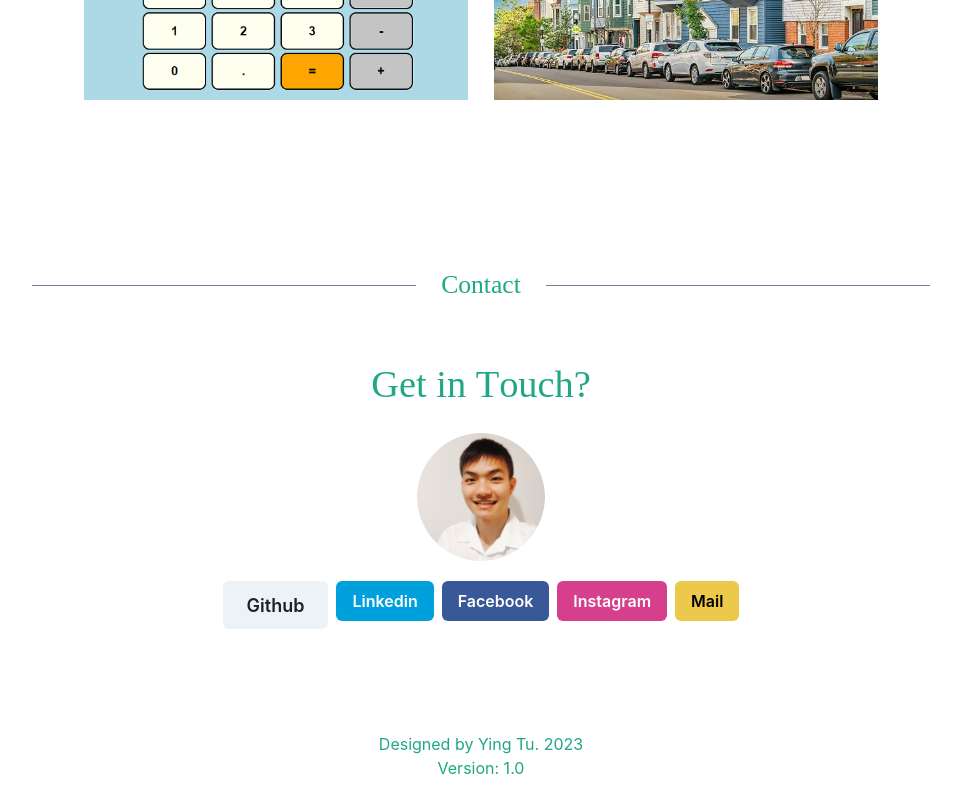
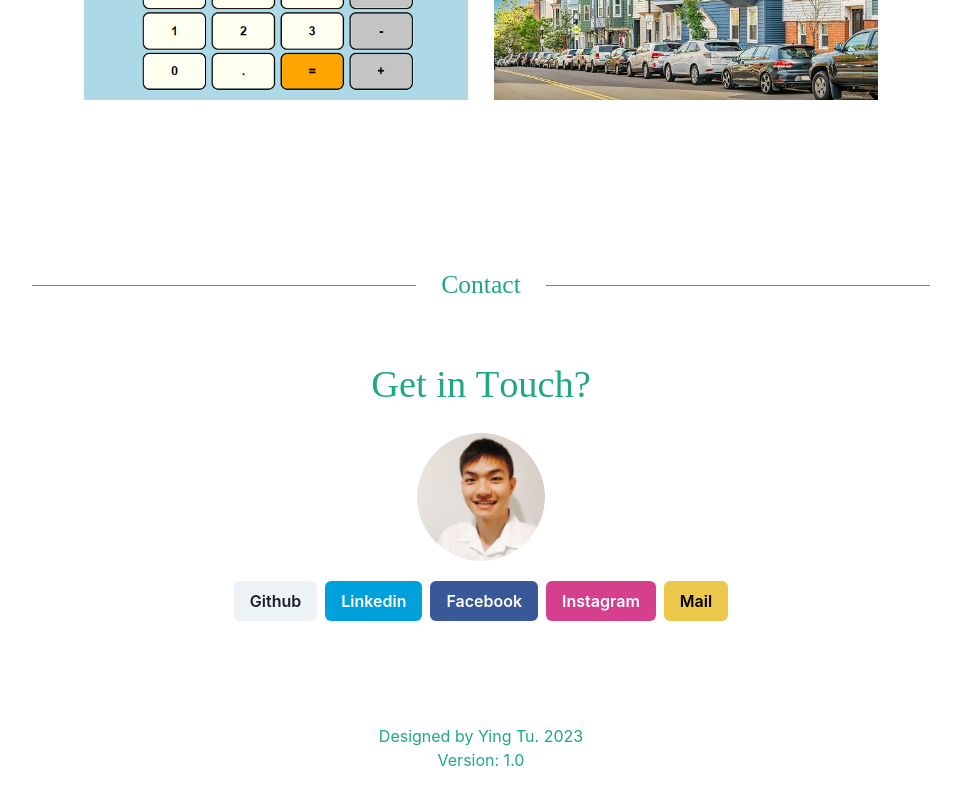
Before and after one commit to yingtu35/yingtu35.github.io, a React (Create React App) app: page / in a window 1280 px wide. Shown: the part 2449-3249 px from the top of the page, without its empty margins (159-1120 px from the left). Built offline with nearby package versions, Linux system fonts and the light colour scheme.

Commit message:
modify github button size

```diff
--- a/src/components/Contact.jsx
+++ b/src/components/Contact.jsx
@@ -31,7 +31,7 @@ function Contacts() {
             <ButtonGroup>
                 <Button as="a"
                         href="https://github.com/yingtu35"
-                        size={buttonSize}>
+                        >
                     Github
                 </Button>
                 <Button colorScheme="linkedin"
```
